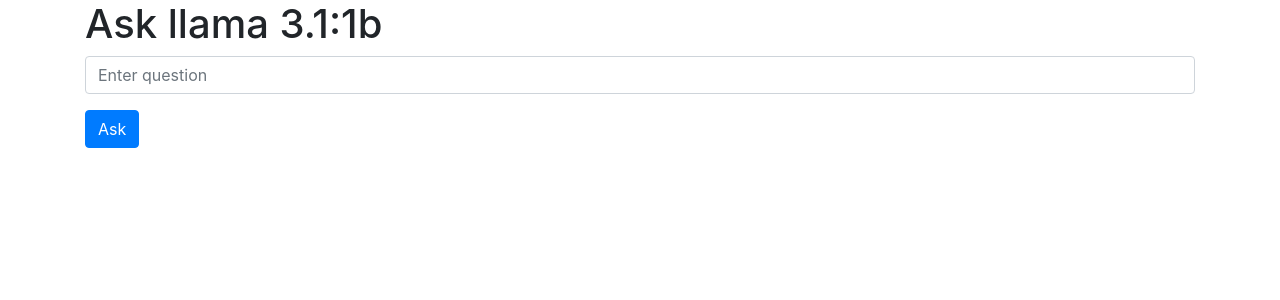
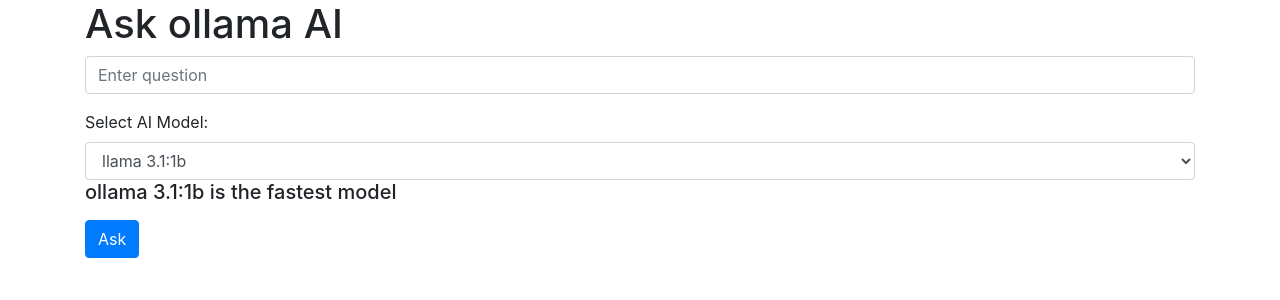
Before and after one commit to pavlicic1marko/AI-integrations, a Django app: page /ollama-prompt/ in a window 1280 px wide. Shown: the part 80-380 px from the top of the page. Run offline with Django 5.2, Linux system fonts and the light colour scheme; the visitor is signed in with stand-in values (Sample User, id 1); some libraries are stand-ins or nearby versions.

Commit message:
add dropdown to select which ollama model you want to interact with

```diff
--- a/AI_Integrations/djangoWebapp/templates/authenticate/ollama-prompt.html
+++ b/AI_Integrations/djangoWebapp/templates/authenticate/ollama-prompt.html
@@ -1,13 +1,26 @@
 {% extends 'authenticate/base.html' %}
 
 {% block content %}
-    <h1>Ask llama 3.1:1b</h1>
+    <h1>Ask ollama AI</h1>
     <form method="POST">
       {% csrf_token %}
 
       <div class="form-group">
         <input type="text" class="form-control"  placeholder="Enter question" name="question">
       </div>
+
+      <div class="form-group">
+        <label for="category">Select AI Model:</label>
+        <select class="form-control" id="category" name="category">
+          <option value="ollama 3.1:1b">llama 3.1:1b</option>
+          <option value="qwen2.5-coder:0.5b">qwen2.5-coder:0.5b</option>
+
+
+        </select>
+          <h5>ollama 3.1:1b is the fastest model</h5>
+
+      </div>
+
 
       <button type="submit" class="btn btn-primary">Ask</button>
     </form>
--- a/AI_Integrations/djangoWebapp/templates/authenticate/prompt.html
+++ b/AI_Integrations/djangoWebapp/templates/authenticate/prompt.html
@@ -10,7 +10,7 @@
       </div>
 
   <div class="form-group">
-    <label for="category">Select Category:</label>
+    <label for="category">Select Model:</label>
     <select class="form-control" id="category" name="category">
       <option value="gpt-3.5-turbo">gpt-3.5-turbo</option>
       <option value="gpt-4">gpt-4</option>
--- a/AI_Integrations/djangoWebapp/views.py
+++ b/AI_Integrations/djangoWebapp/views.py
@@ -76,10 +76,11 @@
 def ollama_prompt_page(request):
     if request.user.is_authenticated:
         if request.method == 'POST':
-            question = request.POST["question"]
+            question = request.POST.get('question')
+            model = request.POST.get('category')
             answer = ollama_chat(question)
 
-            chat_gpt_prompt = ChatGptPrompts(question=question, answer=answer, user=request.user, aiModel='ollama 3.1:1b')
+            chat_gpt_prompt = ChatGptPrompts(question=question, answer=answer, user=request.user, aiModel=model)
             chat_gpt_prompt.save()  # Save to the database
 
             chat_history_llama = [{'question': question, 'answer': answer}]
```
